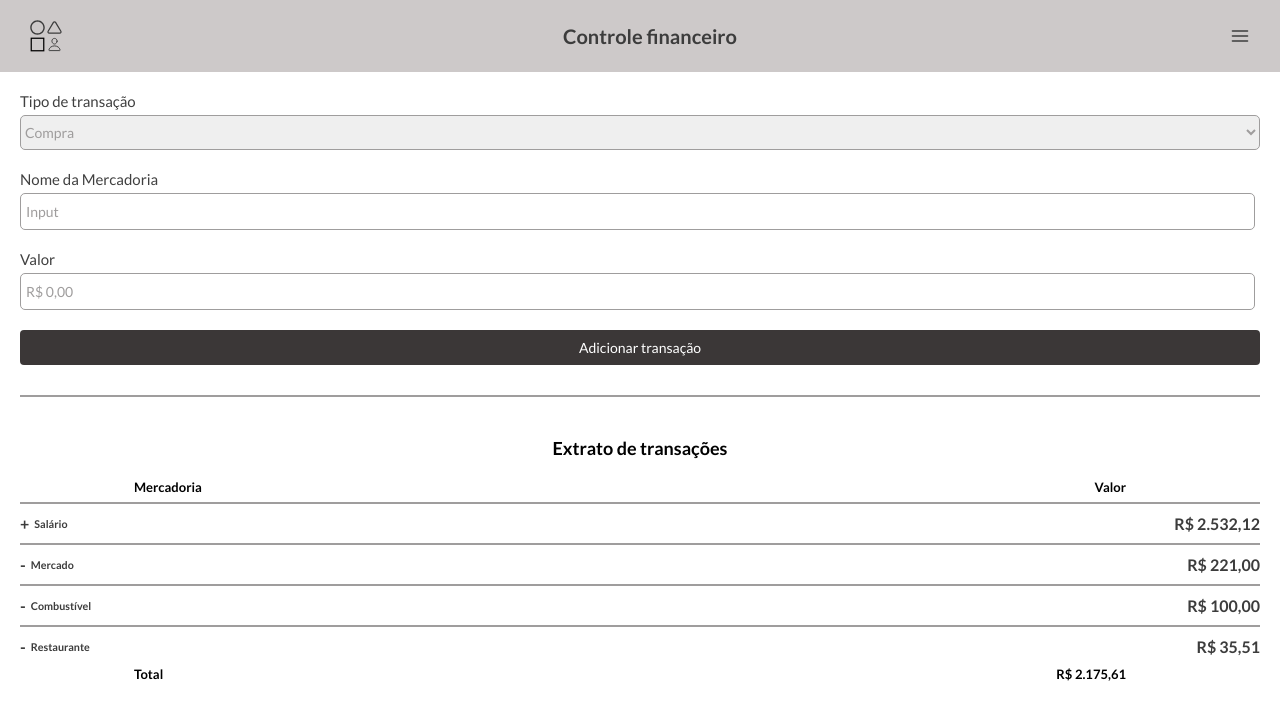
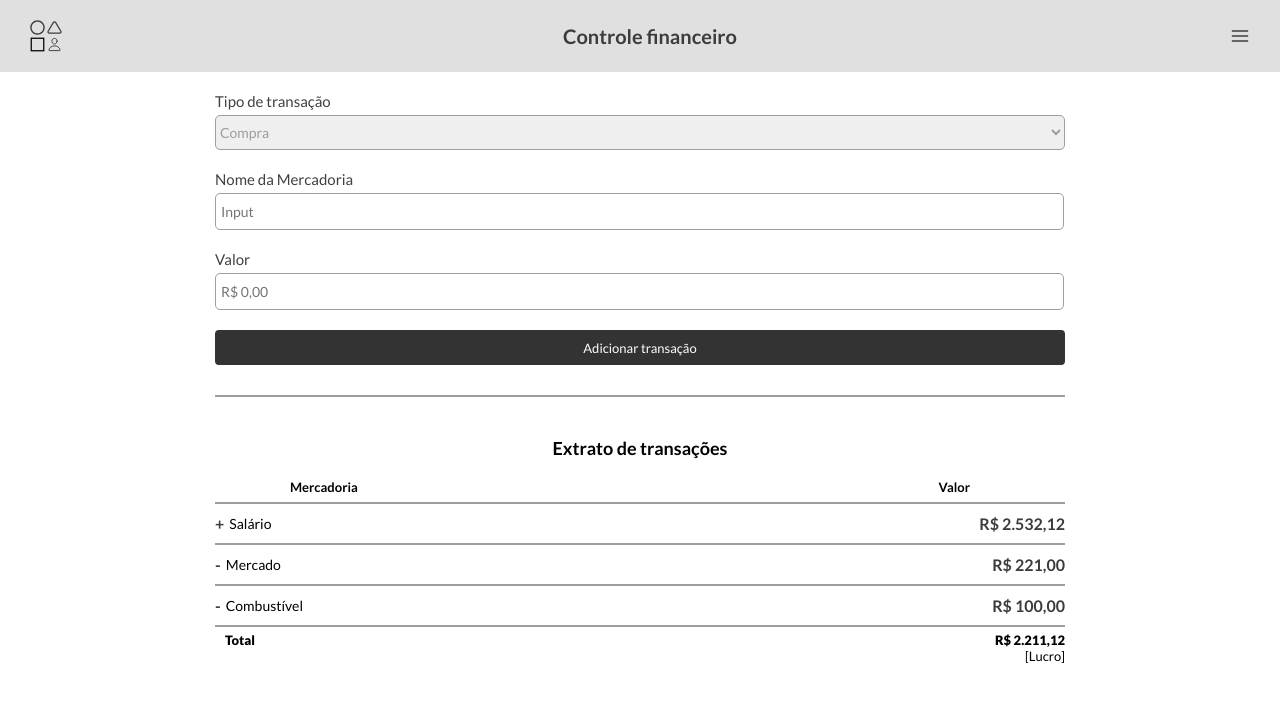
Before and after one commit to LabuPaim/via-varejo, a React (Create React App) app: page / in a window 1280 px wide. Shown: the top 720 px of the page. Built offline with nearby package versions, Linux system fonts and the light colour scheme.

Commit message:
finalizado

```diff
--- a/src/Pages/Home/home.tsx
+++ b/src/Pages/Home/home.tsx
@@ -1,7 +1,7 @@
 // import './App.css';
 
 import { Box } from '@mui/material';
-import { useState } from 'react';
+import { useState, useEffect } from 'react';
 import '../../Shared/Sass/Pages/home.scss';
 
 const names = ['Compra', 'Venda'];
@@ -10,16 +10,7 @@ const transacoes = [
   { transacao: 'Compra', valor: 2532.12, mercadoria: 'Salário' },
   { transacao: 'Venda', valor: 221, mercadoria: 'Mercado' },
   { transacao: 'Venda', valor: 100, mercadoria: 'Combustível' },
-  { transacao: 'Venda', valor: 35.51, mercadoria: 'Restaurante' },
 ];
-
-let total = 0;
-
-transacoes.forEach(trans => {
-  trans.transacao === 'Compra'
-    ? (total += trans.valor)
-    : (total -= trans.valor);
-});
 
 function formatReal(int: number) {
   let tmp = int.toFixed(2) + '';
@@ -29,55 +20,110 @@ function formatReal(int: number) {
 }
 
 function Home() {
-  const [isTotal, setIsTotal] = useState(total);
-  const [isValor, setIsValor] = useState<Number[]>([]);
+  const [isList, setIsList] = useState(transacoes);
+  const [isTotal, setIsTotal] = useState(0);
+
+  function calcTotal() {
+    setIsTotal(0);
+    isList.forEach(trans => {
+      if (trans.transacao === 'Compra') {
+        setIsTotal(old => old + trans.valor);
+      } else {
+        setIsTotal(old => old - trans.valor);
+      }
+      console.log(isTotal);
+    });
+  }
+  function handleReset() {
+    Array.from(document.querySelectorAll('input')).forEach(
+      input => (input.value = ''),
+    );
+  }
+
+  const handleSubmit = (event: any) => {
+    event.preventDefault();
+
+    const formList = {
+      transacao: event.target[0].value,
+      valor: Number(event.target[2].value),
+      mercadoria: event.target[1].value,
+    };
+    const newList = isList;
+    newList.push(formList);
+    setIsList(newList);
+    calcTotal();
+    handleReset();
+  };
+
+  useEffect(() => {
+    calcTotal();
+  }, []);
 
   return (
-    <Box className="Display">
-      <Box className="Home">
-        <Box className="BoxInput">
+    <Box className="Display" key="display">
+      <Box className="Home" key="home">
+        <form id="Home" onSubmit={handleSubmit}>
+          <Box className="BoxInput" key="BoxInput">
             <label className="label-primary">Tipo de transação</label>
-          <select placeholder="teste" className="Input">
+            <select
+              placeholder="teste"
+              className="Input"
+              name="transacao"
+              key="transacao"
+            >
               {names.map((name, index) => {
                 return (
-                <option key={index} value={name}>
+                  <option key={index + 1} value={name}>
                     {name}
                   </option>
                 );
               })}
             </select>
           </Box>
-        <Box className="BoxInput">
+          <Box className="BoxInput" key="BoxInput2">
             <label className="label-primary">Nome da Mercadoria</label>
-          <input type="text" value="Input" className="Input" id="input" />
+            <input
+              type="text"
+              placeholder="Input"
+              className="Input"
+              id="input"
+              name="mercadoria"
+              key="mercadoria"
+            />
           </Box>
-        <Box className="BoxInput">
+          <Box className="BoxInput" key="BoxInput3">
             <label className="label-primary">Valor</label>
             <input
               type="text"
-            value="R$ 0,00"
+              placeholder="R$ 0,00"
               className="Input"
               id="inputValor"
+              name="valor"
+              key="valor"
             />
           </Box>
-        <button>Adicionar transação</button>
-        <Box className="Down">
+          <button className="button" type="submit">
+            Adicionar transação
+          </button>
+        </form>
+        <Box className="Down" key="Down">
           <h2>Extrato de transações</h2>
-          <Box className="Result">
-            <Box className="DownSubTitle">
+          <Box className="Result" key="Result">
+            <Box className="DownSubTitle" key="DownSubTitle">
               <h3>Mercadoria</h3>
               <h3>Valor</h3>
             </Box>
-            {transacoes.map((trans, index) => {
+
+            {isList.map((trans, index) => {
               return (
-                <Box className="Transacoes">
+                <Box className="Transacoes" key="Transacoes">
                   <Box className="TransacoesInicial">
                     {trans.transacao === 'Compra' ? (
-                      <div key={index * 10}>+</div>
+                      <div key={index + 10}>+</div>
                     ) : (
-                      <div key={index * 10}>-</div>
+                      <div key={index + 11}>-</div>
                     )}
-                    <h6 key={index * 10}>{trans.mercadoria}</h6>
+                    <h6 key={index + 12}>{trans.mercadoria}</h6>
                   </Box>
                   <Box className="TransacoesFinal">
                     R$ {formatReal(trans.valor)}
@@ -85,9 +131,18 @@ function Home() {
                 </Box>
               );
             })}
-            <Box className="DownSubTitle">
+            <Box className="total" key="Transacoestotal">
               <h3>Total</h3>
+              <Box className="lucro" key="lucro">
                 <h3>R$ {formatReal(isTotal)}</h3>
+                {isTotal === 0 ? (
+                  <></>
+                ) : isTotal > 0 ? (
+                  <h4>[Lucro]</h4>
+                ) : (
+                  <h4>[Prejuizo]</h4>
+                )}
+              </Box>
             </Box>
           </Box>
         </Box>
--- a/src/Shared/Sass/Common/base.scss
+++ b/src/Shared/Sass/Common/base.scss
@@ -1,4 +1,4 @@
-@import url('https://fonts.googleapis.com/css2?family=Lato:wght@300;400;700&display=swap');
+@import url('https://fonts.googleapis.com/css2?family=Lato:wght@300;400;700;900&display=swap');
 
 * {
   padding: 0;
--- a/src/Shared/Sass/Common/variaveis.scss
+++ b/src/Shared/Sass/Common/variaveis.scss
@@ -1,6 +1,6 @@
 
 @mixin primary{
-    background-color: rgb(205, 201, 201);
+    background-color: #E0E0E0;
     color: black;
 }
 @mixin secundary{
@@ -15,3 +15,8 @@
     align-items: center;
 
 }
+@mixin displayRowr{
+    display: flex;
+    flex-direction: row;
+    width: 100%;
+}
--- a/src/Shared/Sass/Pages/home.scss
+++ b/src/Shared/Sass/Pages/home.scss
@@ -4,10 +4,12 @@
   @include displayColumnCenter;
   padding: 20px;
 
-  .Home {
+  .Home,
+  #Home {
     @include displayColumnCenter;
     width: 100%;
     gap: 20px;
+    max-width: 850px;
 
     .BoxInput {
       display: flex;
@@ -37,13 +39,14 @@
       }
     }
 
-    button {
+    .button {
       width: 100%;
       height: 35px;
       border-radius: 4px;
-      background-color: rgb(59, 55, 55);
+      background-color: #333333;
       color: white;
-      font-size: 14px;
+
+      font-size: 13px;
       font-weight: 400;
     }
   }
@@ -80,30 +83,60 @@
       }
 
       .Transacoes {
-        display: flex;
-        flex-direction: row;
+        @include displayRowr;
         justify-content: space-between;
-        width: 100%;
         border-top: 2px solid rgb(159, 157, 157);
-        padding: 5px 0 5px 0 ;
-
+        padding: 5px 0 5px 0;
 
         .TransacoesInicial {
-          display: flex;
-          flex-direction: row;
+          @include displayRowr;
           align-items: center;
-          padding: 5px 0 5px 0 ;
-          width: 100%;
+          padding: 5px 0 5px 0;
+          gap: 5px;
+
+          h6 {
+            font-size: 14px;
+            font-weight: 400;
+            color: black;
+          }
+        }
+        .TransacoesFinal {
+          @include displayRowr;
+          justify-content: flex-end;
+          align-items: center;
           gap: 5px;
         }
-        .TransacoesFinal {
+
+        h3 {
+          font-size: 14px;
+          font-weight: 700;
+        }
+      }
+
+      .total {
+        @include displayRowr;
+
+        justify-content: space-between;
+        border-top: 2px solid rgb(159, 157, 157);
+        padding: 5px 0 5px 0;
+        h3 {
+          padding: 0 0 0 10px;
+          font-size: 13px;
+          font-weight: 900;
+          color: black;
+        }
+        h4 {
+          padding: 0 0 0 10px;
+          font-size: 13px;
+          font-weight: 400;
+          color: black;
+        }
+
+        .lucro {
           display: flex;
-          flex-direction: row;
+          flex-direction: column;
           justify-content: flex-end;
-          align-items: center;
-        //   padding: 5px 0 5px 0 ;
-          width: 100%;
-          gap: 5px;
+          align-items: flex-end;
         }
       }
     }
```
Also changed, not shown: src/Pages/App.tsx (+6 -7 lines). Lines whose indentation alone changed are shown as unchanged.
